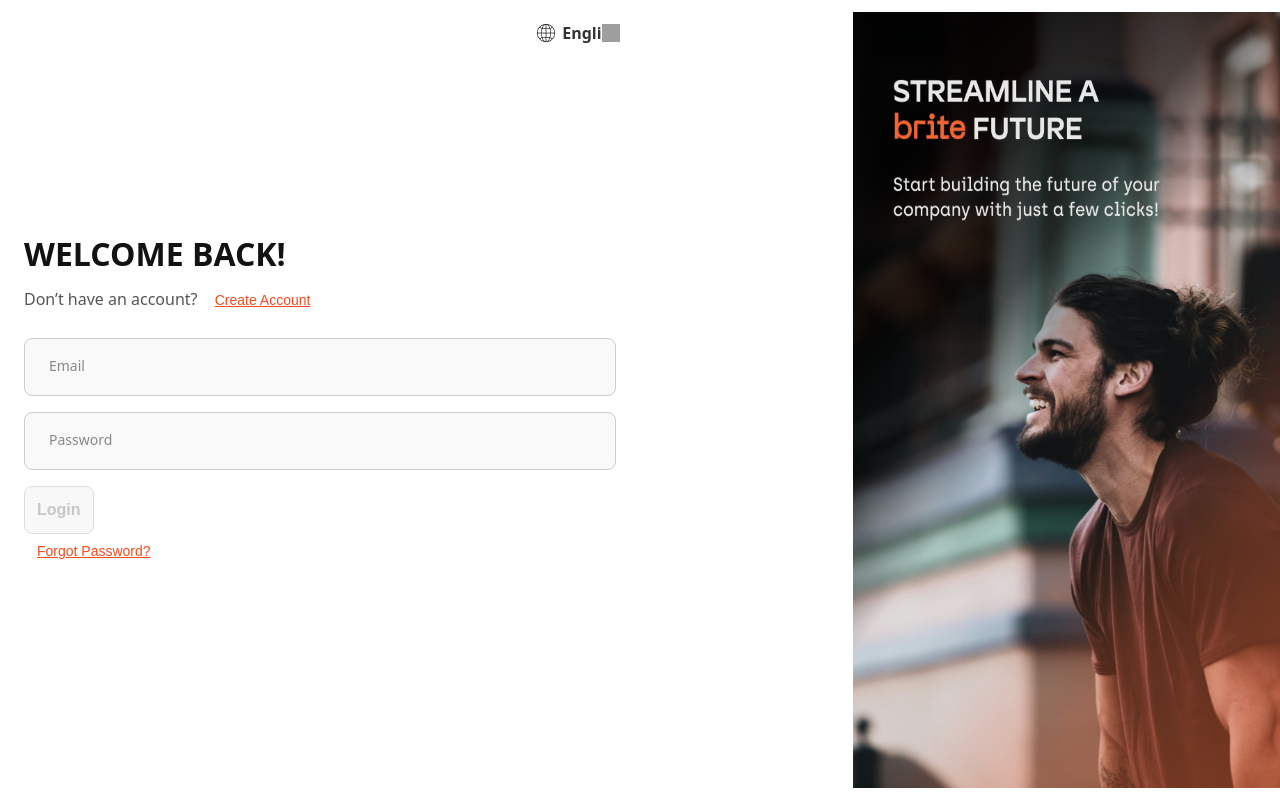
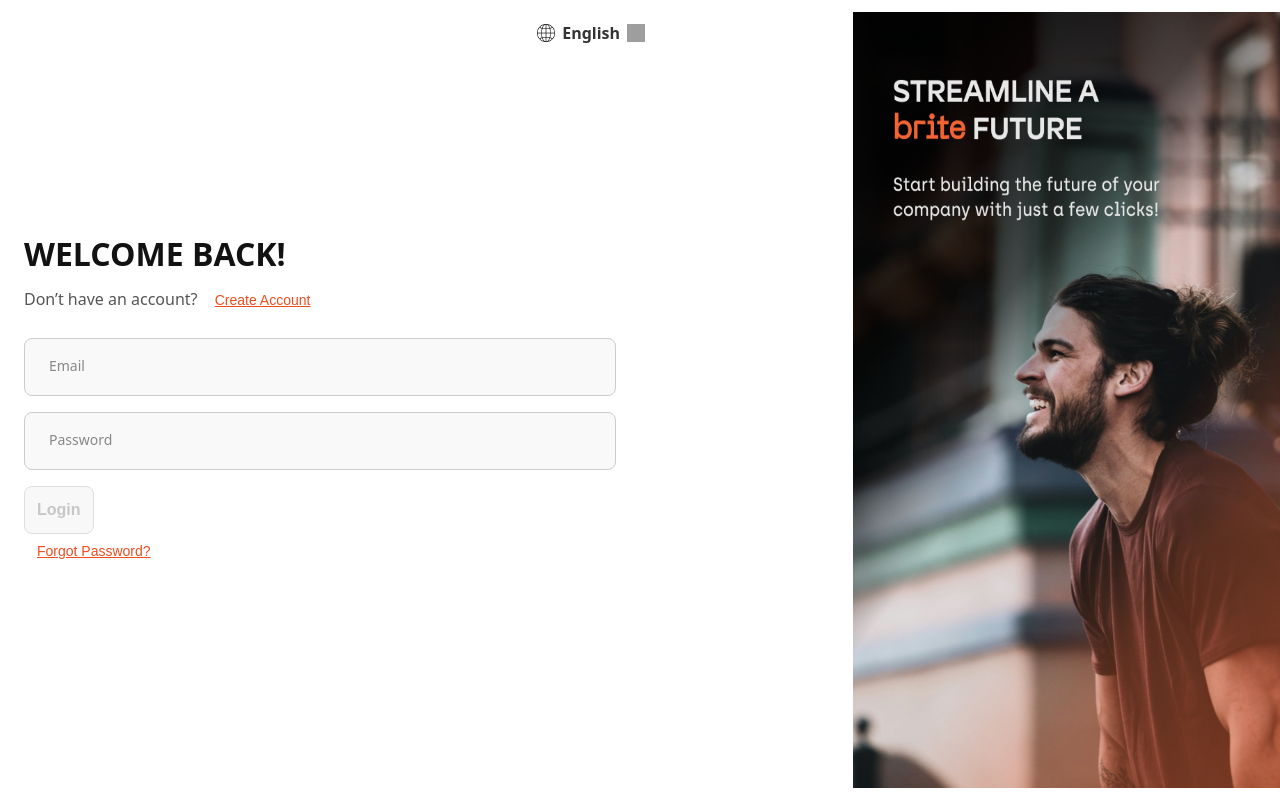
Before and after one commit to Omar-Alaa-Nawar/login-1, an Angular app: page /login in a window 1280 px wide. Built offline with nearby package versions, Linux system fonts and the light colour scheme; grey boxes are pictures that could not be loaded.

Commit message:
change in drop down

```diff
--- a/src/app/common/language-dropdown/language-dropdown.component.css
+++ b/src/app/common/language-dropdown/language-dropdown.component.css
@@ -302,7 +302,7 @@
 .language-selector .arrow-icon {
   position: absolute;
   top: 50%;
-  right: 10px; /* Adjust spacing from the right */
+  right: -15px; /* Adjust spacing from the right */
   transform: translateY(-50%); /* Center vertically */
   width: 18px;
   height: 18px;
```
